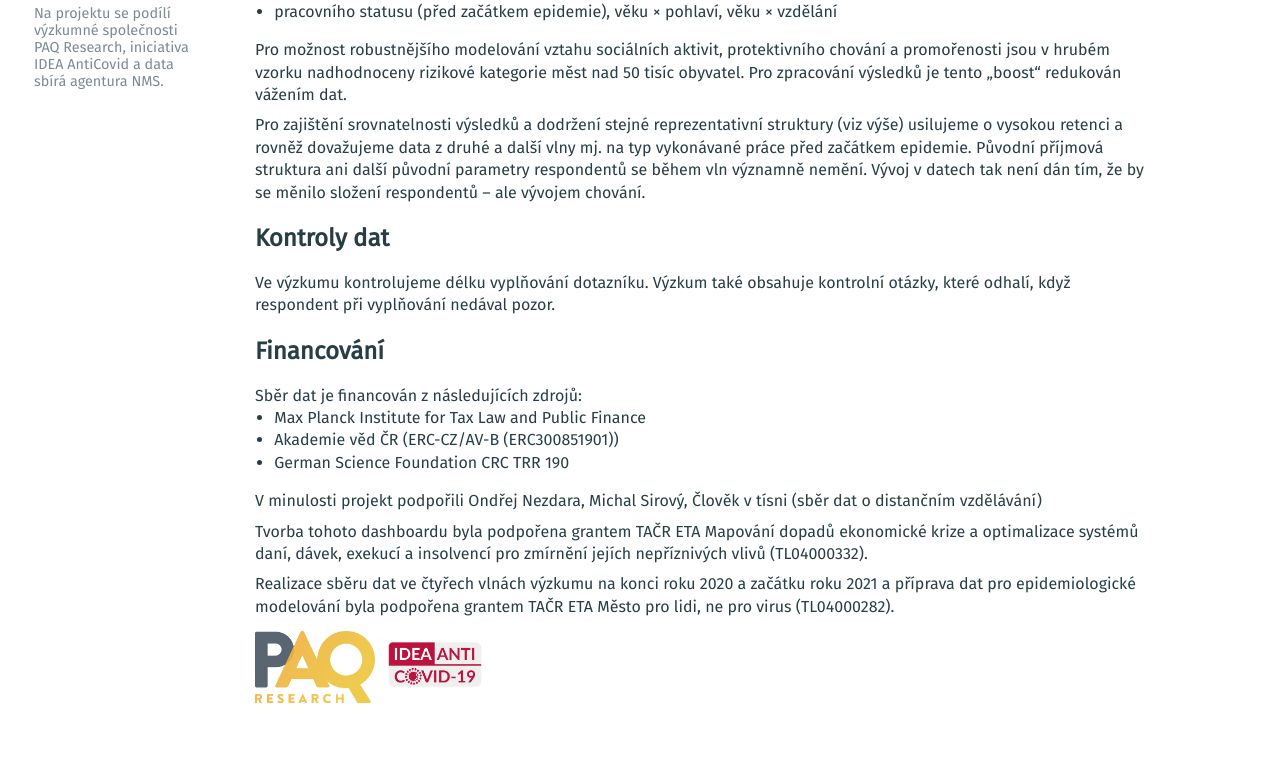
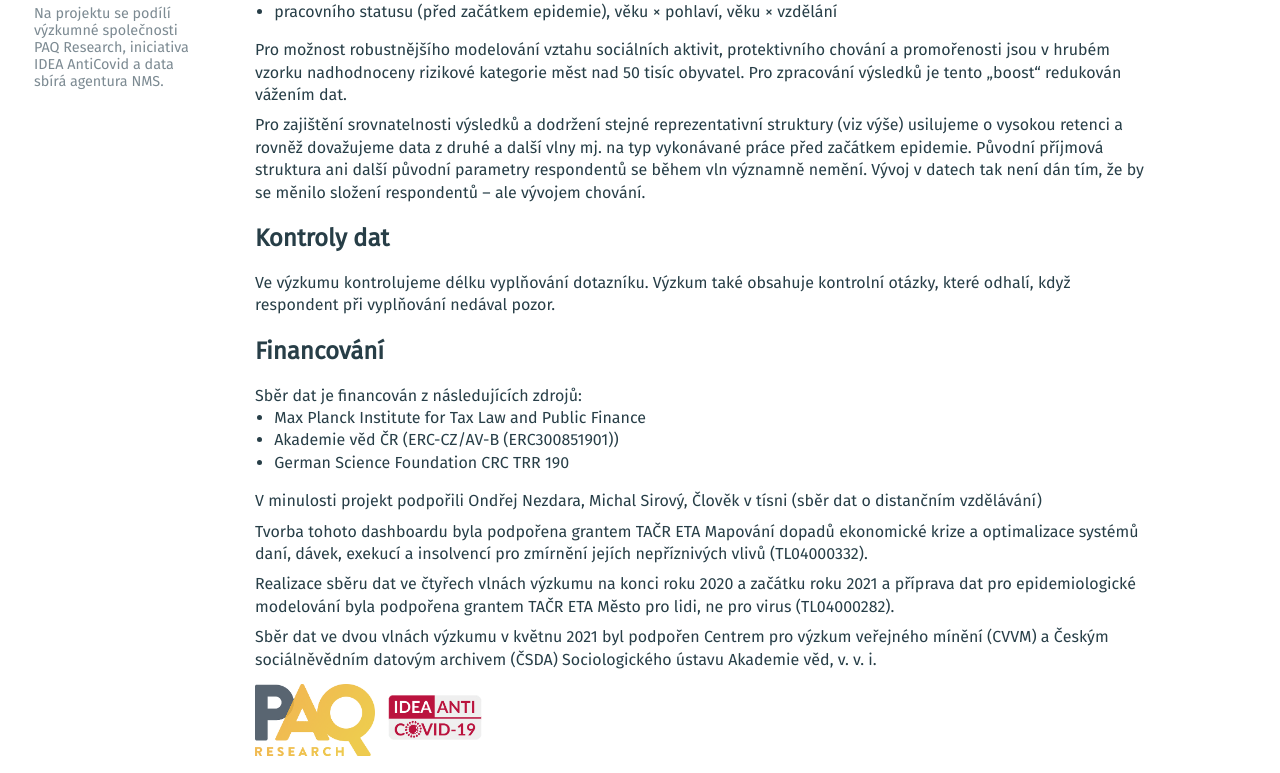
Before and after one commit to mveith/paq-research, a Next.js app: page /projekt in a window 1280 px wide. Shown: the part 694-1467 px from the top of the page. Before the commit the page ends 1414 px from the top, so only its background shows below. Built offline with nearby package versions, Linux system fonts and the light colour scheme.

Commit message:
Update projekt.js

```diff
--- a/pages/projekt.js
+++ b/pages/projekt.js
@@ -48,6 +48,8 @@ export default function About({ menu }) {
 
             <p>Realizace sběru dat ve čtyřech vlnách výzkumu na konci roku 2020 a začátku roku 2021 a příprava dat pro epidemiologické modelování byla podpořena grantem TAČR ETA Město pro lidi, ne pro virus (TL04000282).</p>
 
+            <p>Sběr dat ve dvou vlnách výzkumu v květnu 2021 byl podpořen Centrem pro výzkum veřejného mínění (CVVM) a Českým sociálněvědním datovým archivem (ČSDA) Sociologického ústavu Akademie věd, v. v. i.</p>
+
             <p>
                 <a href="https://www.paqresearch.cz/"><img src="logo-paq.png" width="120" /></a>
                 <a href="https://idea.cerge-ei.cz/anti-covid-19/"><img src="idea.png" width="120" /></a>
```
